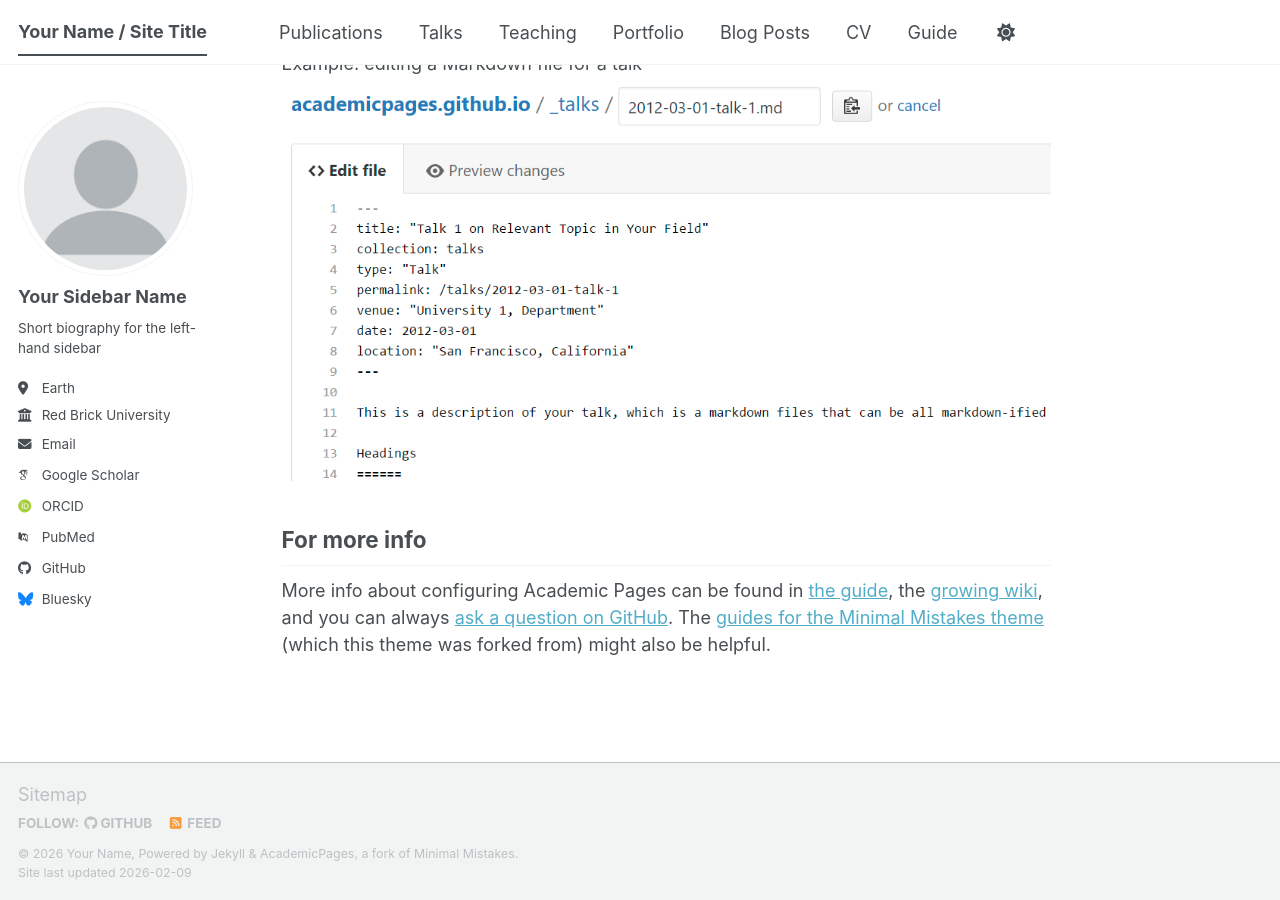
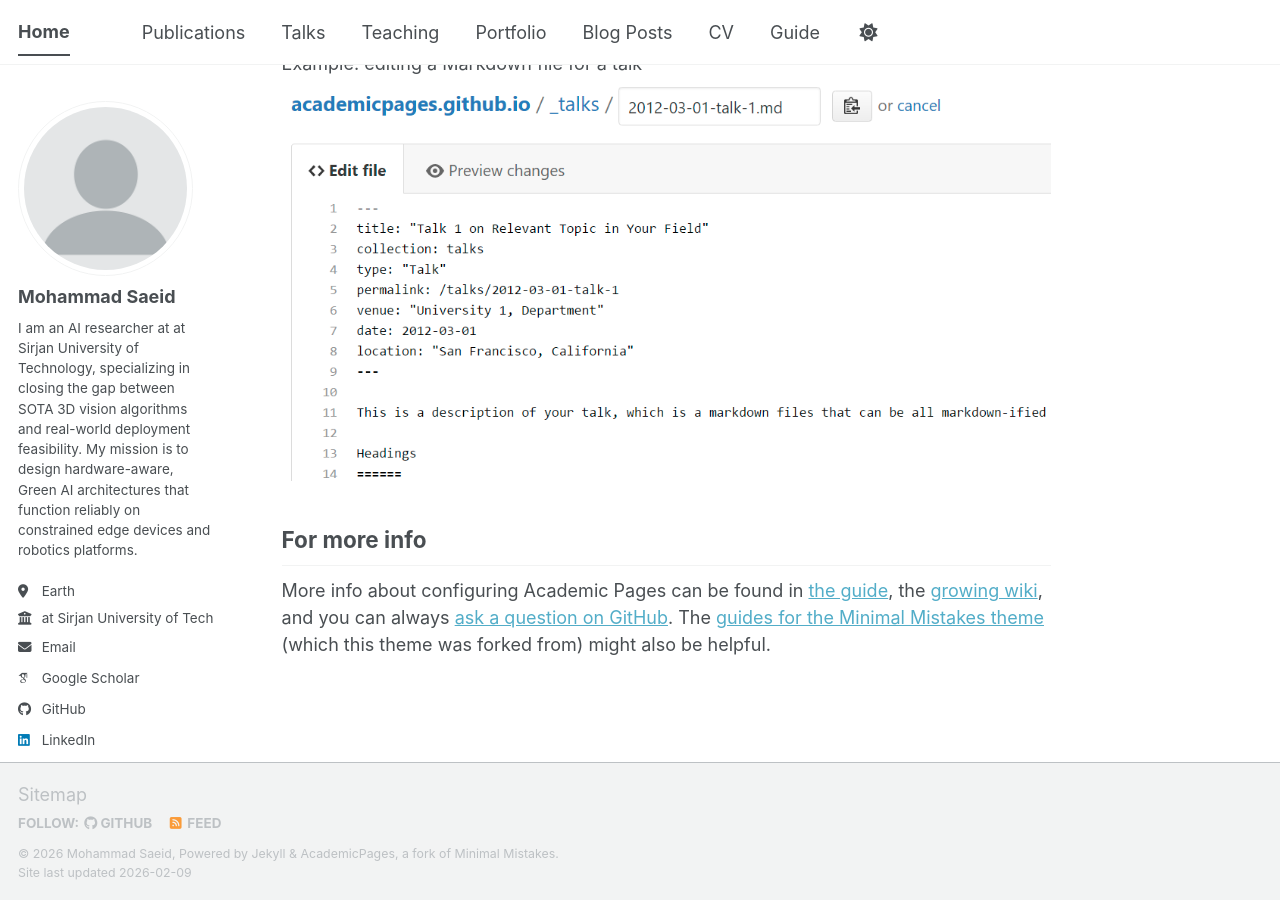
Before and after one commit to m-saeid/m-saeid.github.io, a Jekyll site: the page built from _pages/about.md, in a window 1280 px wide and 900 px high, scrolled down 2720 px. Built offline with Jekyll 4.4.1, drawn with Linux system fonts in a browser that asks for light colours; some web fonts are replaced; a script bundle is joined from its source files by our own code; library files that are not in the unit come from our copies.

Commit message:
Update _config.yml

```diff
--- a/_config.yml
+++ b/_config.yml
@@ -9,14 +9,14 @@
 # Basic Site Settings
 locale                   : "en-US"
 site_theme               : "default" # The available themes options are "default", "air", "sunrise", "mint", "dirt" and "contrast"
-title                    : "Your Name / Site Title"
+title                    : "Home" # "Your Name / Site Title"
 title_separator          : "-"
-name                     : &name "Your Name"
-description              : &description "Your Name's academic portfolio"   # Update this with a general description of your site, this is the default if not overridden by a page
-url                      : https://academicpages.github.io # The base hostname & protocol for your site e.g. "https://[your GitHub username].github.io",
+name                     : &name "Mohammad Saeid"
+description              : &description "Lecturer & Machine Learning Researcher at Sirjan University of Technology"   # Update this with a general description of your site, this is the default if not overridden by a page
+url                      : https://m-saeid.github.io # The base hostname & protocol for your site e.g. "https://[your GitHub username].github.io",
                                                            # or if you already have some other page hosted on Github then use "https://[your GitHub username].github.io/[Your Repo Name]"
 baseurl                  : "" # the subpath of your site, e.g. "/blog"
-repository               : "academicpages/academicpages.github.io"
+repository               : "m-saeid/m-saeid.github.io"
 
 # Site Author - The following control what appear as part of the author content on the side bar.
 #               If a field is blank the icon and link will not appear, otherwise it will be shown.
@@ -24,24 +24,24 @@ repository               : "academicpages/academicpages.github.io"
 author:
   # Biographic information
   avatar           : "profile.png"
-  name             : "Your Sidebar Name"
+  name             : "Mohammad Saeid"
   pronouns         : # example: "she/her"
-  bio              : "Short biography for the left-hand sidebar"
+  bio              : "I am an AI researcher at at Sirjan University of Technology, specializing in closing the gap between SOTA 3D vision algorithms and real-world deployment feasibility. My mission is to design hardware-aware, Green AI architectures that function reliably on constrained edge devices and robotics platforms."
   location         : "Earth"
-  employer         : "Red Brick University"
+  employer         : "at Sirjan University of Technology"
   uri              : # URL
-  email            : "none@example.org"
+  email            : "m.saeid@stu.sirjantech.ac.ir"
 
   # Academic websites
   academia         : # URL
   arxiv            : # URL - Update with the correct link to your profile
-  googlescholar    : "https://scholar.google.com/citations?user=PS_CX0AAAAAJ"
+  googlescholar    : "https://scholar.google.com/citations?user=JIyH4XoAAAAJ&hl"
   inspire-hep      : # URL
   impactstory      : # URL
-  orcid            : "https://orcid.org/yourorcidurl"
+  orcid            : # "https://orcid.org/yourorcidurl"
   semantic         : # URL
   ssrn             : # URL
-  pubmed           : "https://www.ncbi.nlm.nih.gov/pubmed/?term=john+snow"
+  pubmed           : # "https://www.ncbi.nlm.nih.gov/pubmed/?term=john+snow"
   researchgate     : # URL
   scopus           : # URL
   zotero           : # URL
@@ -51,13 +51,13 @@ author:
   bitbucket        : # Username - Update with your username on the site
   codepen          : # Username
   dribbble         : # Username
-  github           : "academicpages"
+  github           : "m-saeid"
   kaggle           : # Username
   stackoverflow    : # User number or user number and name (i.e., use "1" or "1/jeff-atwood")
 
   # Social media
   artstation       : # Username
-  bluesky          : "bsky.app" # Replace this with you Bluesky username
+  bluesky          : # "bsky.app" # Replace this with you Bluesky username
   facebook         : # Username
   flickr           : # Username
   foursquare       : # Username
@@ -66,7 +66,7 @@ author:
   keybase          : # Username
   instagram        : # Username
   lastfm           : # Username
-  linkedin         : # Username
+  linkedin         : "m-saeid"
   mastodon         : # URL
   medium           : # URL
   pinterest        : # Username
```
